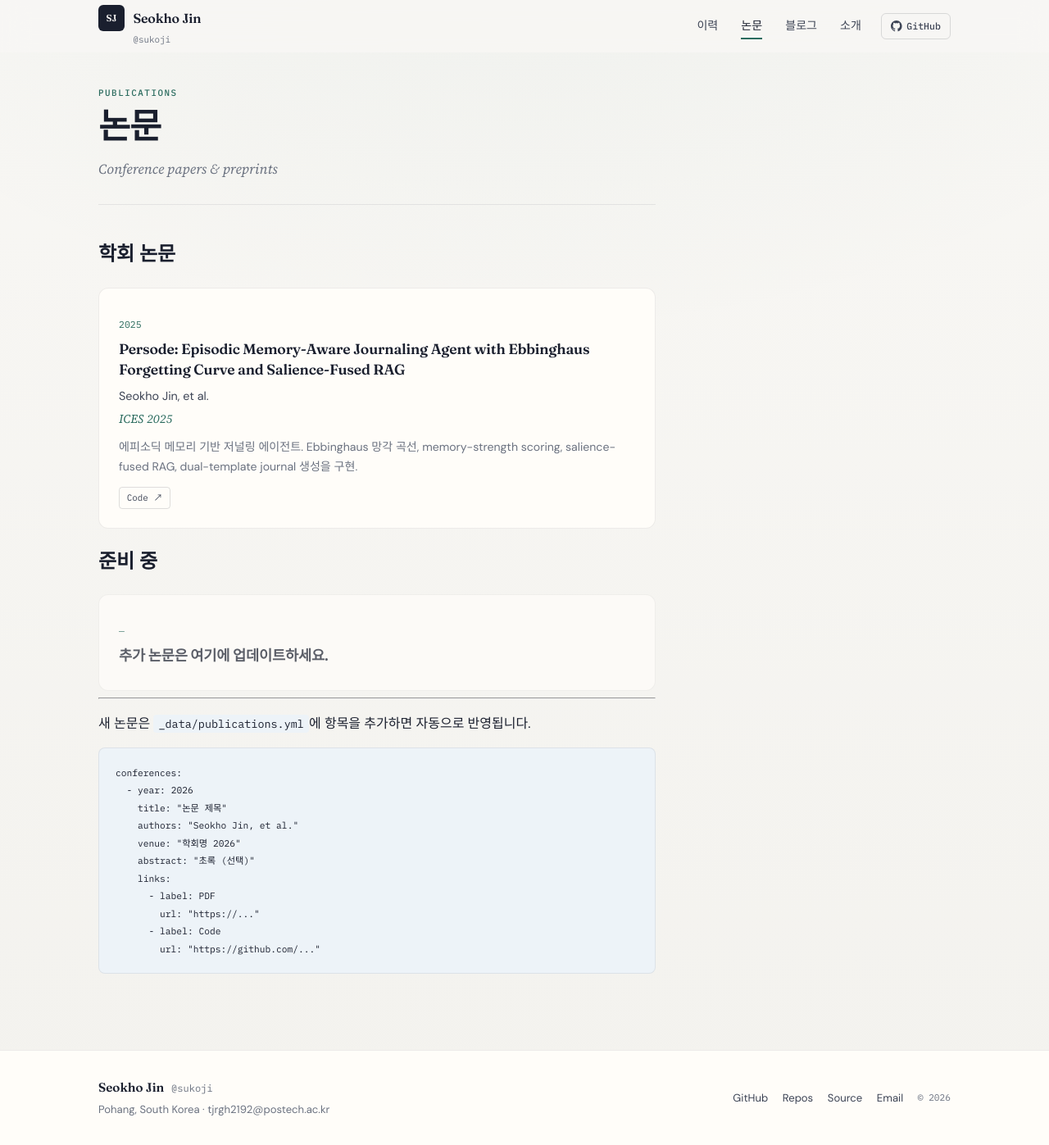
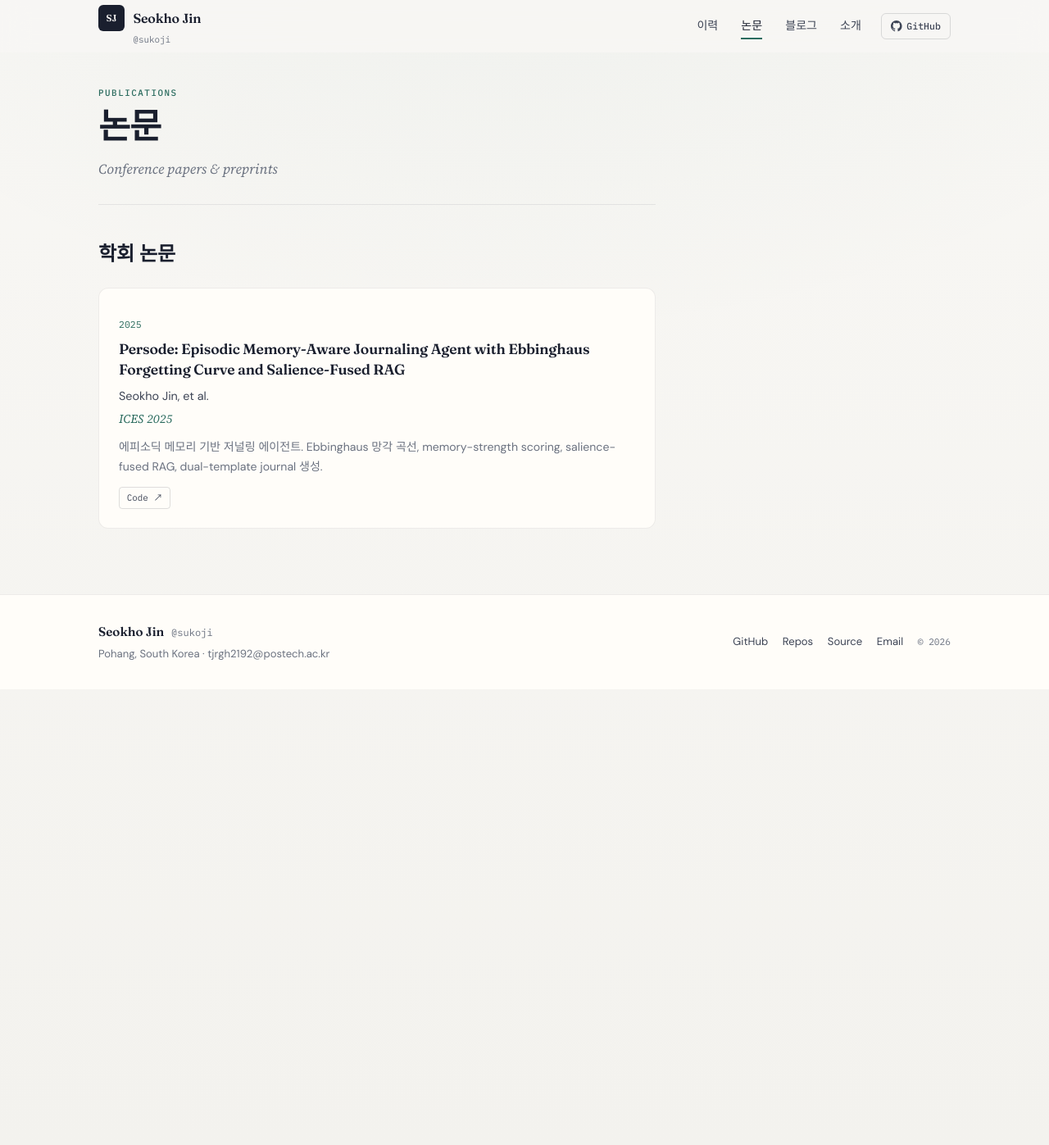
Before and after one commit to sukoji/sukoji.github.io, a Jekyll site: the page built from publications.md, in a window 1280 px wide and 1397 px high. Shown: the whole window at 82% size. Built offline with Jekyll 4.4.1, drawn with Linux system fonts in a browser that asks for light colours.

Commit message:
Tidy repository layout and metadata.
Improve README, add LICENSE and editorconfig, remove dev notes from live pages, delete stale welcome post, and clean publications data.

Co-authored-by: Cursor <cursoragent@cursor.com>

````diff
--- a/_config.yml
+++ b/_config.yml
@@ -2,6 +2,7 @@ title: Seokho Jin
 description: Multi-agent systems & human-centered AI — researcher, builder, writer.
 url: "https://sukoji.github.io"
 baseurl: ""
+lang: ko
 
 author:
   name: Seokho Jin
@@ -30,3 +31,5 @@ exclude:
   - Gemfile
   - Gemfile.lock
   - README.md
+  - LICENSE
+  - .editorconfig
--- a/_data/publications.yml
+++ b/_data/publications.yml
@@ -6,11 +6,6 @@ conferences:
     links:
       - label: Code
         url: "https://github.com/sukoji/persode"
-    abstract: "에피소딕 메모리 기반 저널링 에이전트. Ebbinghaus 망각 곡선, memory-strength scoring, salience-fused RAG, dual-template journal 생성을 구현."
+    abstract: "에피소딕 메모리 기반 저널링 에이전트. Ebbinghaus 망각 곡선, memory-strength scoring, salience-fused RAG, dual-template journal 생성."
 
-in_preparation:
-  - year: "—"
-    title: "추가 논문은 여기에 업데이트하세요."
-    authors: ""
-    venue: ""
-    links: []
+in_preparation: []
--- a/publications.md
+++ b/publications.md
@@ -29,31 +29,17 @@ subtitle: Conference papers & preprints
 {% endfor %}
 </div>
 
+{% if site.data.publications.in_preparation.size > 0 %}
 ## 준비 중
 
 <div class="pub-list">
 {% for pub in site.data.publications.in_preparation %}
-<article class="pub-card" style="opacity: 0.7;">
+<article class="pub-card">
   <p class="pub-year">{{ pub.year }}</p>
   <h3 class="pub-title">{{ pub.title }}</h3>
+  {% if pub.authors %}<p class="pub-authors">{{ pub.authors }}</p>{% endif %}
+  {% if pub.venue %}<p class="pub-venue"><em>{{ pub.venue }}</em></p>{% endif %}
 </article>
 {% endfor %}
 </div>
-
----
-
-새 논문은 `_data/publications.yml`에 항목을 추가하면 자동으로 반영됩니다.
-
-```yaml
-conferences:
-  - year: 2026
-    title: "논문 제목"
-    authors: "Seokho Jin, et al."
-    venue: "학회명 2026"
-    abstract: "초록 (선택)"
-    links:
-      - label: PDF
-        url: "https://..."
-      - label: Code
-        url: "https://github.com/..."
-```
+{% endif %}
````
Also changed, not shown: _posts/2025-07-10-welcome.md (deleted, +0 -32 lines), README.md, 3 other files.
